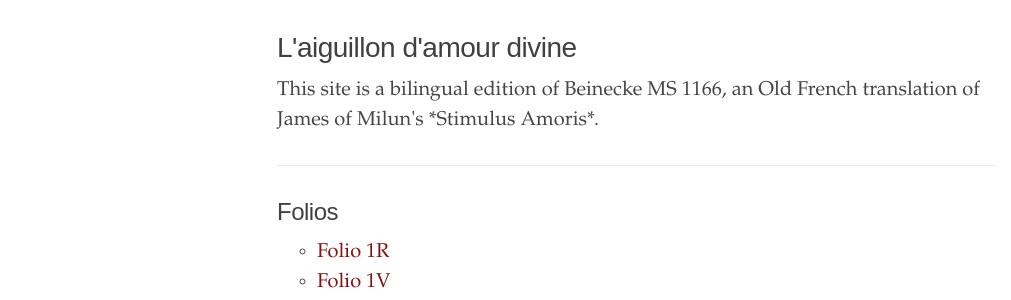
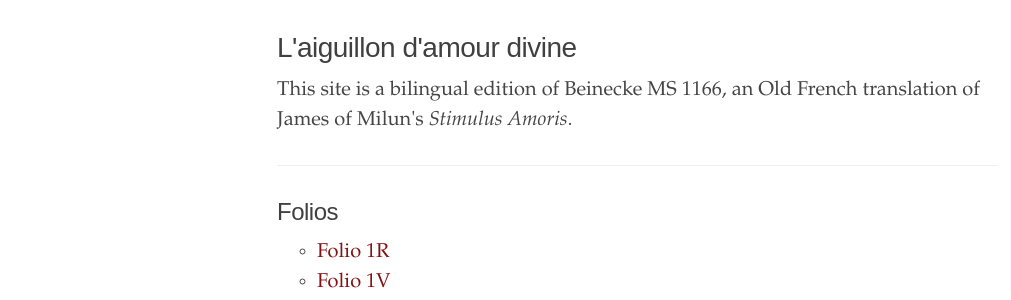
Before and after one commit to oldfrenchtexts/L-aiguillon-d-amour-divine, a Jekyll site: the page built from index.html, in a window 1280 px wide. Shown: the part 137-437 px from the top of the page, without its empty margins (3-1014 px from the left). Built offline with Jekyll 4.4.1, drawn with Linux system fonts in a browser that asks for light colours.

```diff
--- a/index.html
+++ b/index.html
@@ -6,7 +6,7 @@ title: "Ed."
   <h1>L'aiguillon d'amour divine</h1>
 
 <p>
-  This site is a bilingual edition of Beinecke MS 1166, an Old French translation of James of Milun's *Stimulus Amoris*.
+  This site is a bilingual edition of Beinecke MS 1166, an Old French translation of James of Milun's <i>Stimulus Amoris</i>.
 </p>
 </div>
 
```
